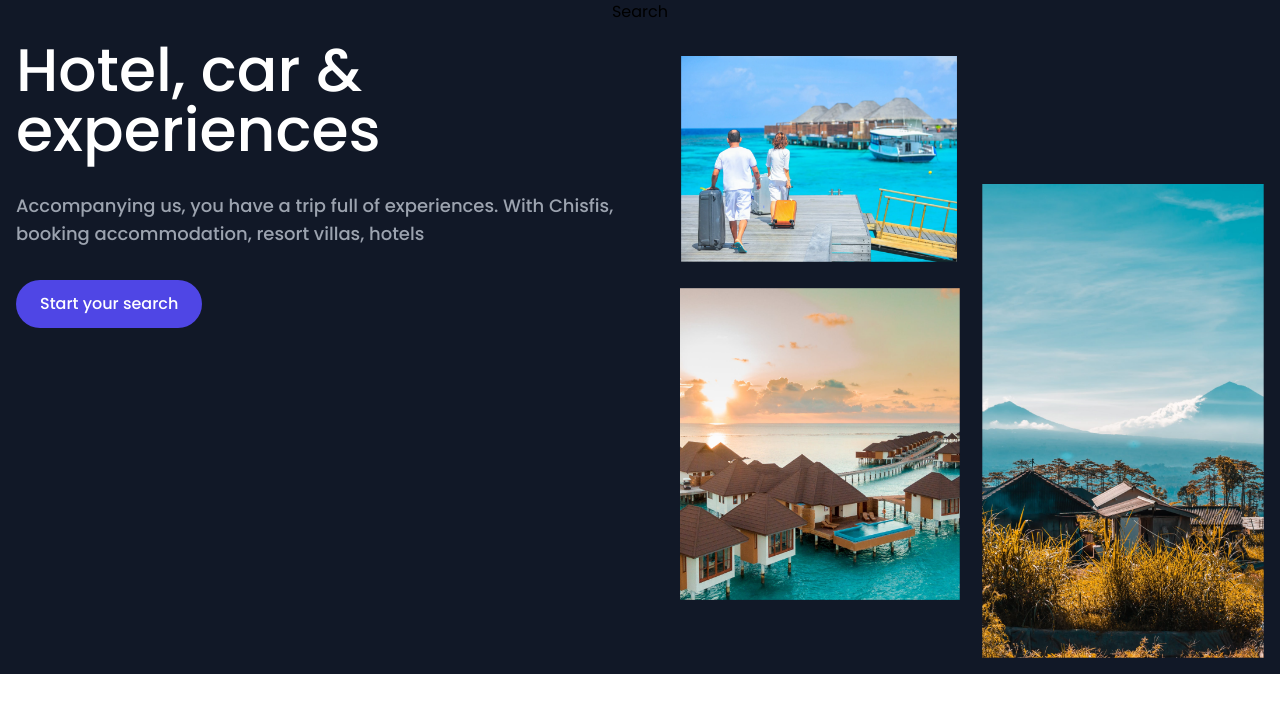
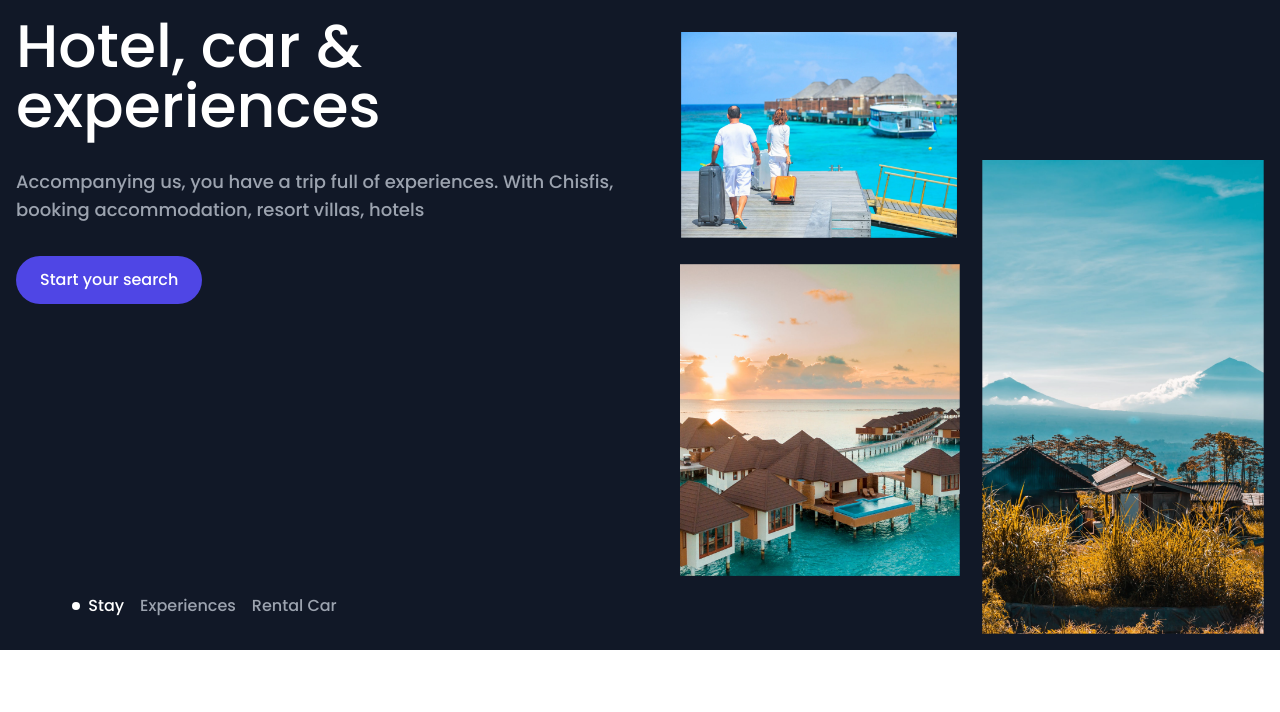
Before and after one commit to kshitijpatel7237/e_cell_A, a React (Create React App) app in the folder client/: page / in a window 1280 px wide. Shown: the top 712 px of the page. Built offline with nearby package versions, Linux system fonts and the light colour scheme.

Commit message:
Added item selection in Search Pill Component

```diff
--- a/client/src/Components/Landing/Components/SearchPill/SearchPill.jsx
+++ b/client/src/Components/Landing/Components/SearchPill/SearchPill.jsx
@@ -1,9 +1,26 @@
-import React from "react"
+import React, { useState } from "react"
 
 const SearchPill = () => {
+	const ITEMS = ['Stay', 'Experiences', 'Rental Car']
+	const [selectedItem, setSelectedItem] = useState(0)
+
 	return (
-		<div className="">
-			Search
+		<div className="w-full max-w-screen-xl lg:absolute lg:bottom-0">
+			<div className="flex justify-center mt-16 mb-8 text-sm font-medium text-gray-400 lg:text-base lg:justify-start lg:ml-16">
+				{ITEMS.map((item, i) => <div
+					className="flex items-center mx-2 cursor-pointer"
+					onClick={() => setSelectedItem(i)}
+				>
+					{i == selectedItem ? <>
+						<div className="inline-block w-2 h-2 bg-white rounded-full"></div>
+						&nbsp;&nbsp;
+						<p className="text-white">{item}</p>
+					</> : <p>
+						{item}
+					</p>}
+				</div>)}
+			</div>
+
 		</div>
 	)
 }
--- a/client/src/Components/Landing/Landing.jsx
+++ b/client/src/Components/Landing/Landing.jsx
@@ -3,9 +3,9 @@ import SearchPill from "./Components/SearchPill/SearchPill"
 
 const Landing = () => {
 	return (
-		<div className="flex flex-col items-center w-full bg-custom-primary">
+		<div className="relative flex flex-col items-center w-full text-white bg-custom-primary">
 			<SearchPill />
-			<div className="max-w-screen-xl text-left text-white lg:flex p-auto">
+			<div className="max-w-screen-xl text-left lg:flex p-auto">
 				<div className="p-4 font-medium lg:w-1/2">
 					<h1 className="text-4xl md:text-5xl xl:text-6xl">Hotel, car & experiences</h1>
 					<p className="mt-8 text-gray-400 md:text-lg">Accompanying us, you have a trip full of experiences. With Chisfis, booking accommodation, resort villas, hotels</p>
```
